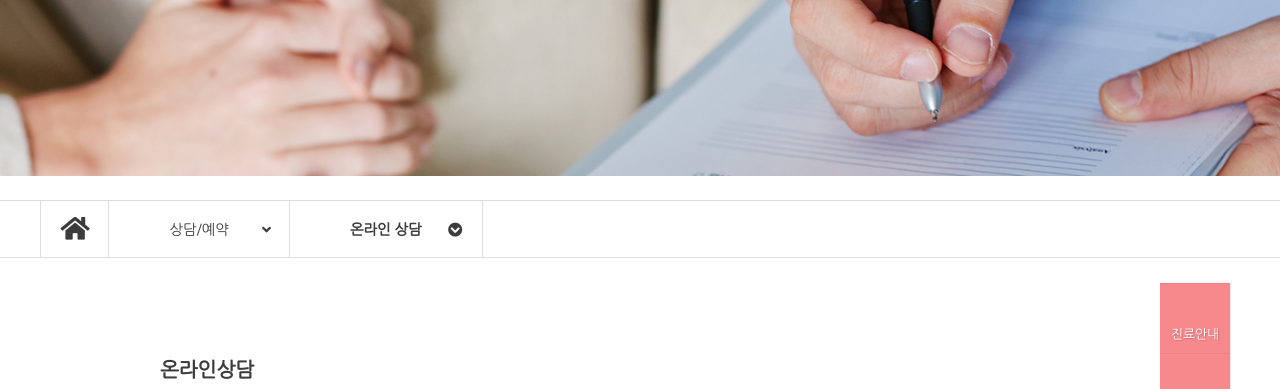
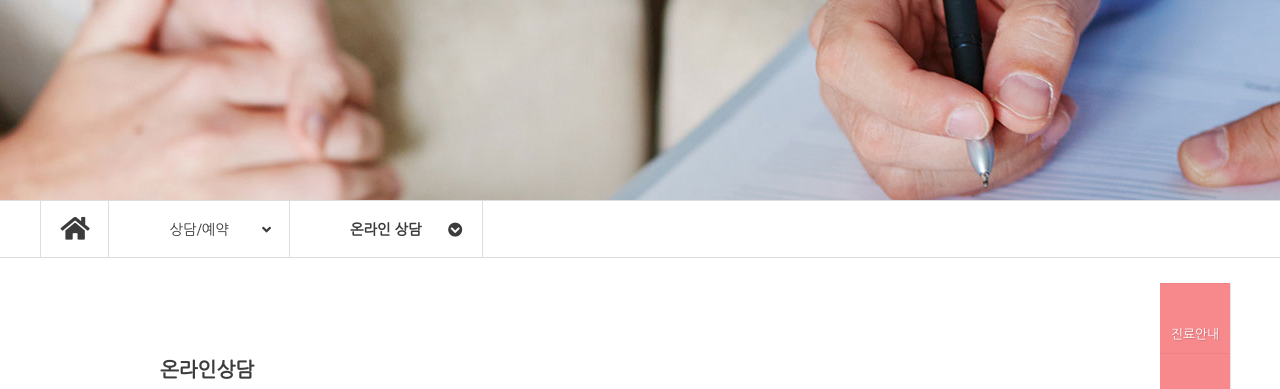
Before and after one commit to hjfrrfjh/mizrenewal, a PHP site: page /consult.php in a window 1280 px wide. Shown: the part 157-546 px from the top of the page. Run offline with PHP 8.4, Linux system fonts and the light colour scheme; some libraries are stand-ins or nearby versions; some web fonts are replaced.

Commit message:
자잘한거 수정

```diff
--- a/css/common.css
+++ b/css/common.css
@@ -672,7 +672,7 @@ address{
 
 .quick-menu{
     position:absolute;
-    top:50%;
+    top:580px;
     transform:translate(0,-50%);
     right:50px;
     background-color:#f7898d;
--- a/css/consult.css
+++ b/css/consult.css
@@ -4,7 +4,7 @@
 	height:200px;
 	background:url('../img/sub/core.jpg')no-repeat;
 	background-size:cover;
-	background-position: 0 -80px;
+	background-position: center center;
 }
 #wrap{
 	width:960px;
--- a/css/reserve.css
+++ b/css/reserve.css
@@ -4,7 +4,7 @@
 	height:200px;
 	background:url('../img/sub/core.jpg')no-repeat;
 	background-size:cover;
-	background-position: 0 -80px;
+	background-position: center center;
 }
 #wrap{
 	width:960px;
```
Also changed, not shown: img/sub/core.jpg.
